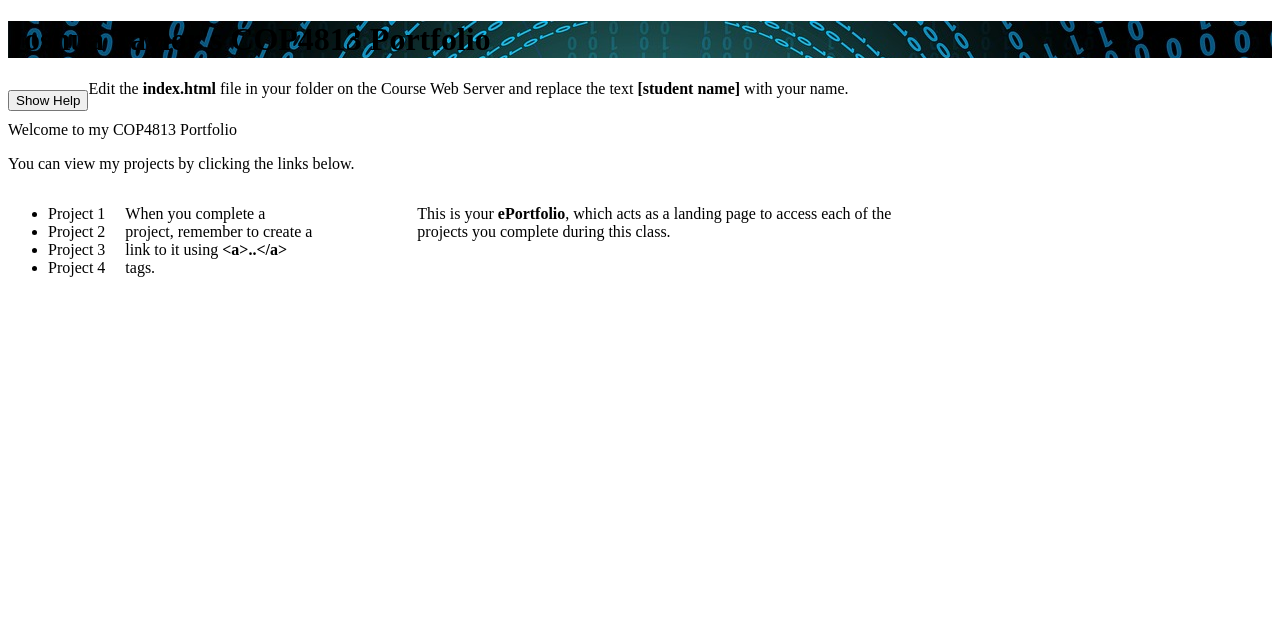
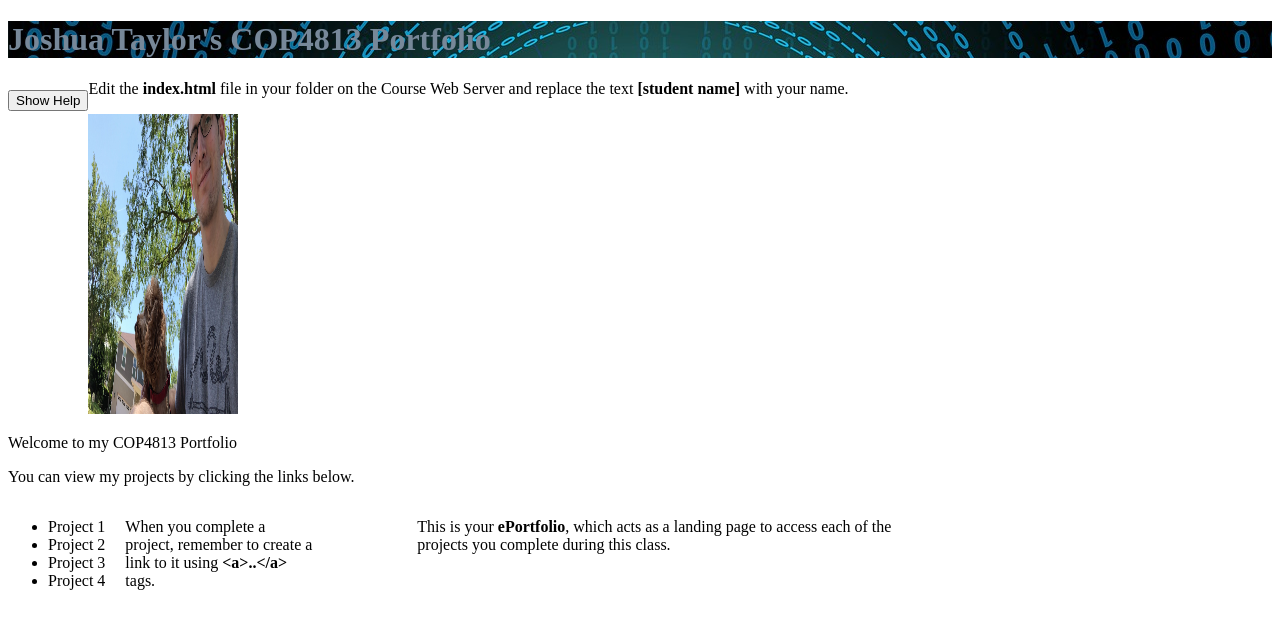
Before and after one commit to joshtaylora/cop4813, a PHP site: page / in a window 1280 px wide. Shown: the top 629 px of the page. Run offline with PHP 8.4, Linux system fonts and the light colour scheme.

Commit message:
Updated index.html and added h1 css for main header of Personal page

```diff
--- a/public_html/css/mySite.css
+++ b/public_html/css/mySite.css
@@ -4,3 +4,8 @@
 /* You will use this CSS file for each of your projects. Simply add new CSS classes and elements to the end of the file. */
 
 /* Be careful to keep your selector names unique to avoid collisions, which can cause confusion. */
+
+/* Style for main header for Personal page (index.html)*/
+._main_header {
+    color: #778899;
+}
--- a/public_html/index.html
+++ b/public_html/index.html
@@ -16,6 +16,10 @@
         </div>
 		<div class="_bubble-div"><p class="_bubble-top">
                 Edit the <strong>index.html</strong> file in your folder on the Course Web Server and replace the text <strong>[student name]</strong> with your name.</p>
+        </div>
+        <div>
+            <img src="./images/Josh.JPG" alt="Josh and his dog Triscuit" height="300" width="150">
+
         </div>
 		<div style="clear: left; ">
 			<p><span class="_body_text">Welcome to my COP4813 Portfolio</span></p>
```
Also changed, not shown: public_html/images/Josh.JPG (added).
